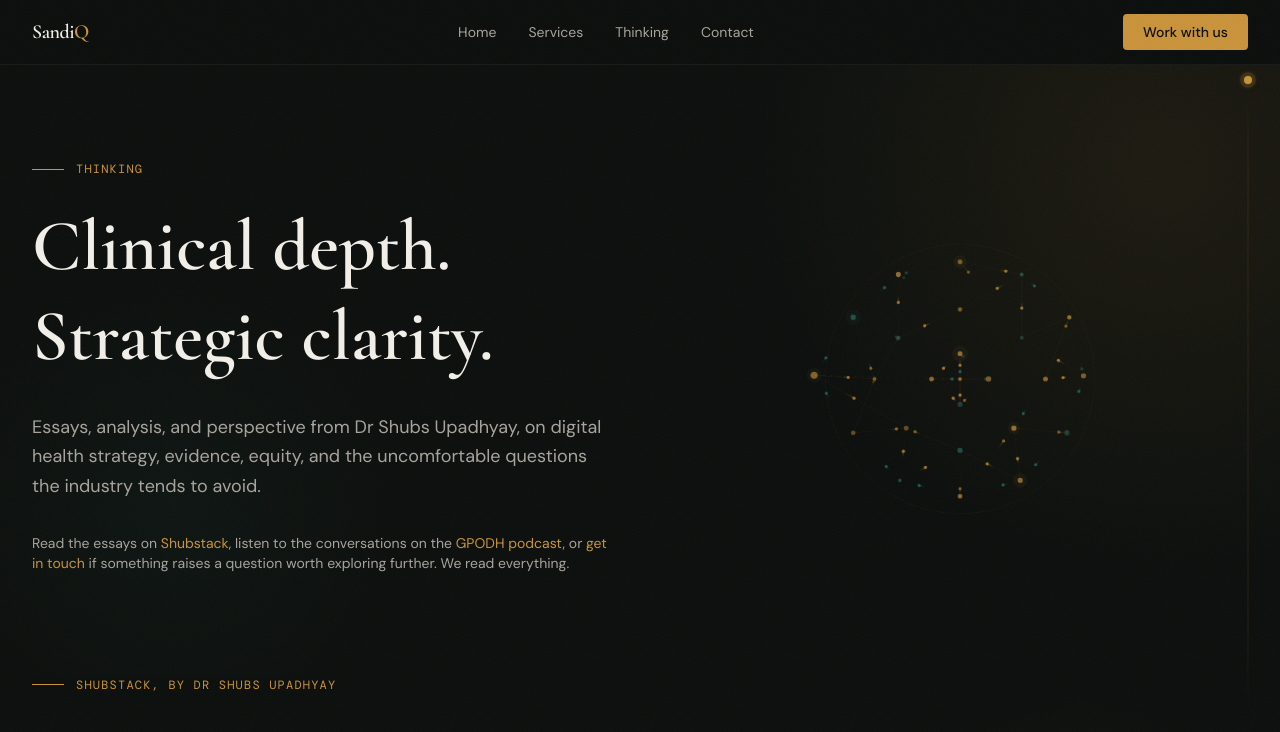
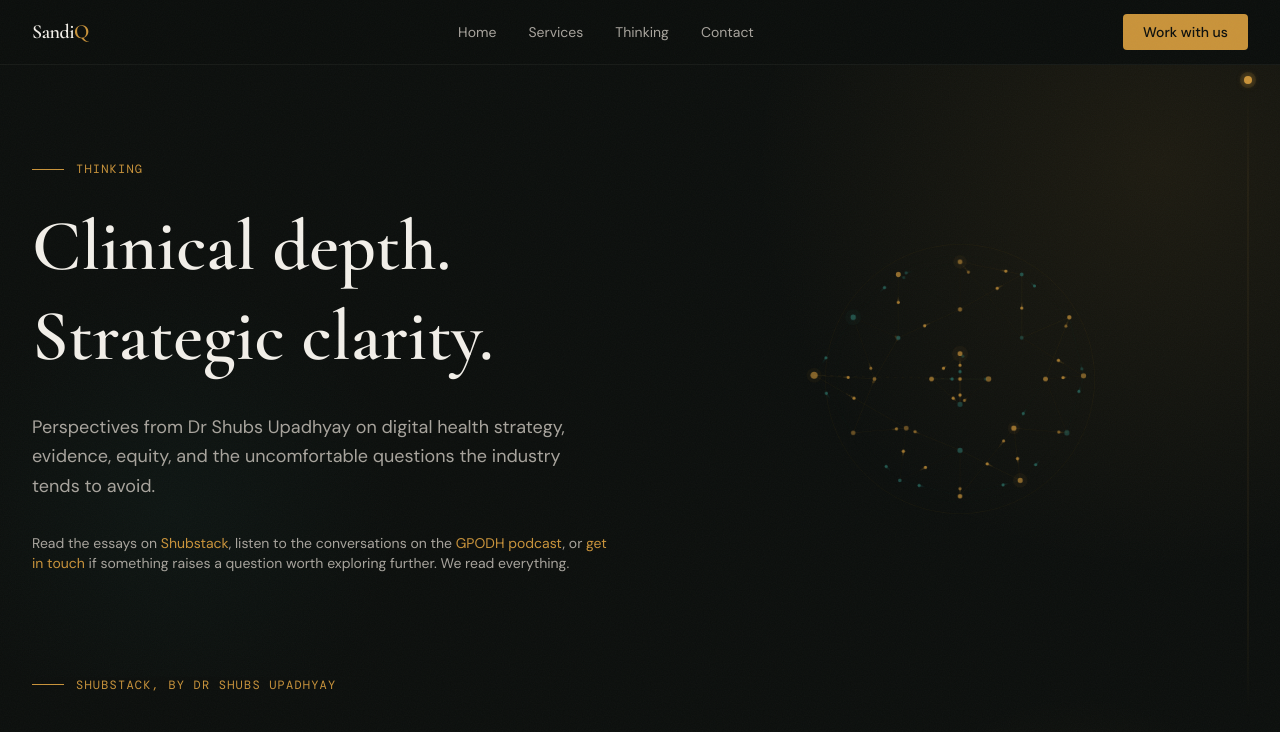
Before and after one commit to Samwoodhouse1982/shubs-new-site, a Next.js app: page /thinking in a window 1280 px wide. Shown: the top 732 px of the page. Built offline with nearby package versions, Linux system fonts and the light colour scheme.

Commit message:
Simplify Thinking page hero copy: perspectives only, drop 'essays and analysis'
Co-Authored-By: Claude Sonnet 4.6 <noreply@anthropic.com>

```diff
--- a/src/app/thinking/page.tsx
+++ b/src/app/thinking/page.tsx
@@ -96,7 +96,7 @@ export default function ThinkingPage() {
                 Clinical depth. Strategic clarity.
               </h1>
               <p className="text-base lg:text-lg text-[#A8A49D] leading-relaxed max-w-2xl mb-8" style={{ fontFamily: "var(--font-dm-sans)" }}>
-                Essays, analysis, and perspective from Dr Shubs Upadhyay, on digital health strategy, evidence, equity, and the uncomfortable questions the industry tends to avoid.
+                Perspectives from Dr Shubs Upadhyay on digital health strategy, evidence, equity, and the uncomfortable questions the industry tends to avoid.
               </p>
               <p className="text-sm text-[#A8A49D] max-w-xl mb-6" style={{ fontFamily: "var(--font-dm-sans)" }}>
                 Read the essays on{" "}
```
